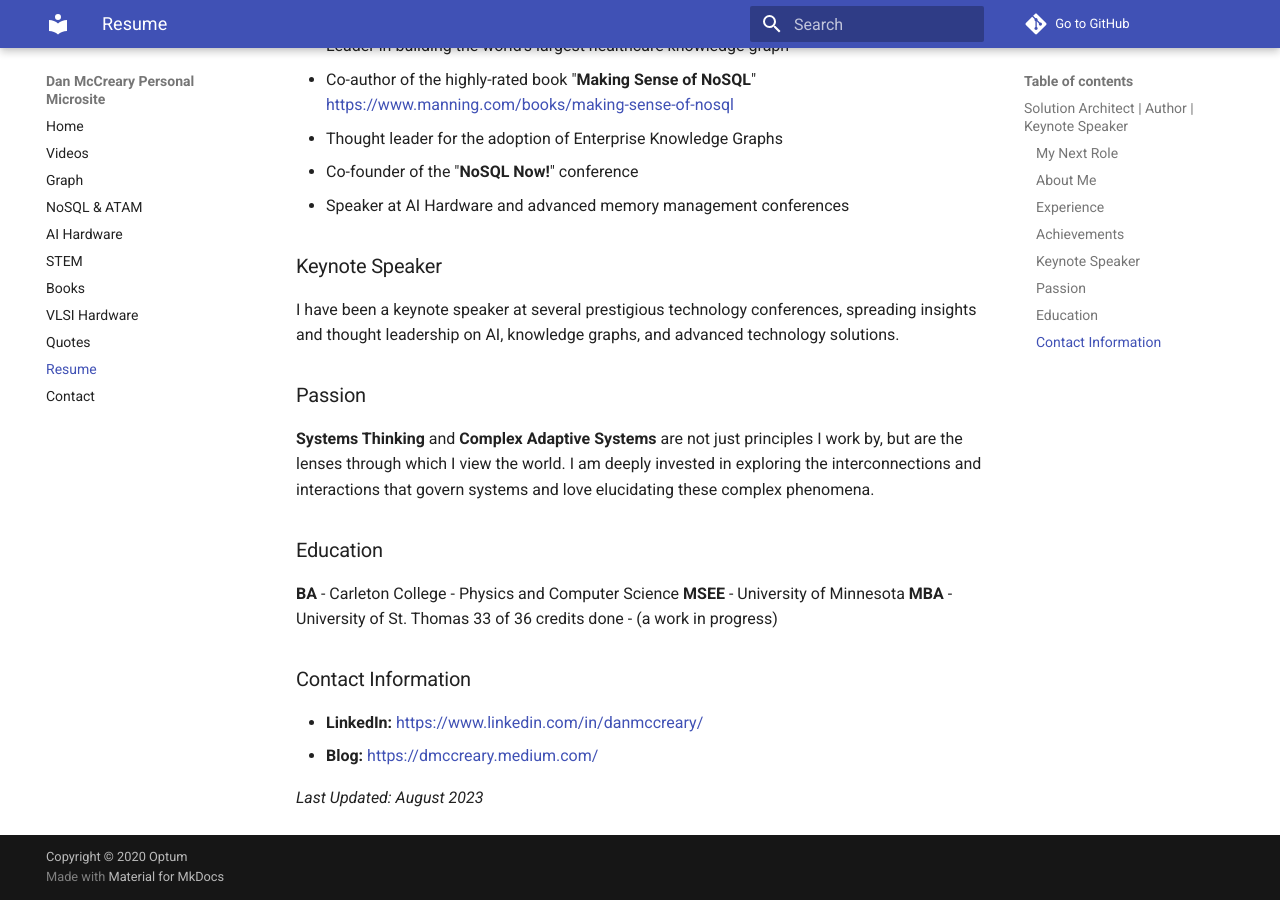
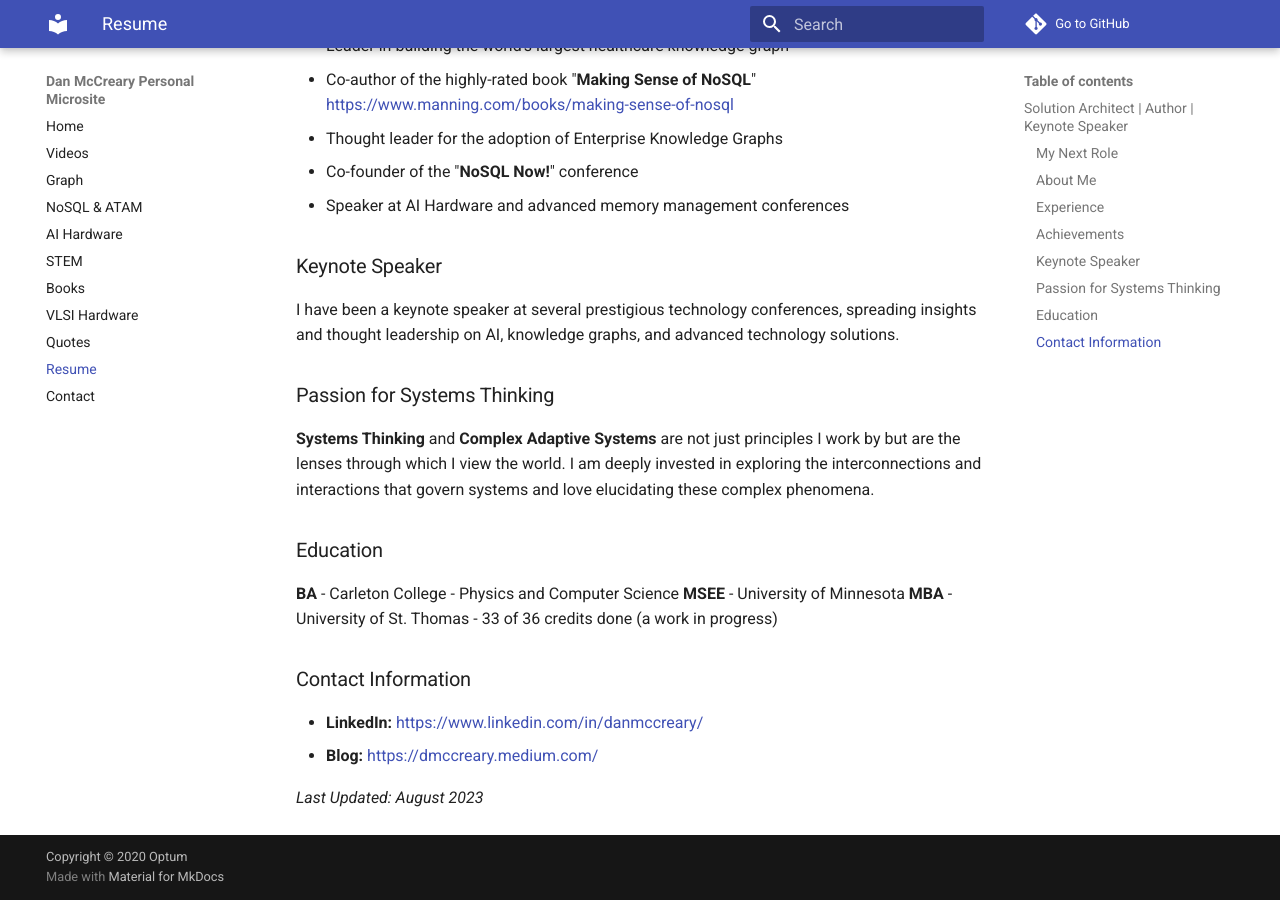
Before and after one commit to dmccreary/dmccreary, an MkDocs documentation site: the page built from docs/resume.md, in a window 1280 px wide and 900 px high, scrolled down 1103 px. Built offline with MkDocs 1.6.1 and Material for MkDocs 9.7.7, drawn with Linux system fonts in a browser that asks for light colours; comment, search, counter and statistics services are not loaded.

Commit message:
updated content

```diff
--- a/docs/resume.md
+++ b/docs/resume.md
@@ -35,15 +35,15 @@
 
 I have been a keynote speaker at several prestigious technology conferences, spreading insights and thought leadership on AI, knowledge graphs, and advanced technology solutions.
 
-### Passion
+### Passion for Systems Thinking
 
-**Systems Thinking** and **Complex Adaptive Systems** are not just principles I work by, but are the lenses through which I view the world. I am deeply invested in exploring the interconnections and interactions that govern systems and love elucidating these complex phenomena.
+**Systems Thinking** and **Complex Adaptive Systems** are not just principles I work by but are the lenses through which I view the world. I am deeply invested in exploring the interconnections and interactions that govern systems and love elucidating these complex phenomena.
 
 ### Education
 
 **BA** - Carleton College - Physics and Computer Science
 **MSEE** - University of Minnesota
-**MBA** - University of St. Thomas 33 of 36 credits done - (a work in progress)
+**MBA** - University of St. Thomas - 33 of 36 credits done (a work in progress)
 
 ### Contact Information
 - **LinkedIn:** [https://www.linkedin.com/in/danmccreary/](https://www.linkedin.com/in/danmccreary/)
```
